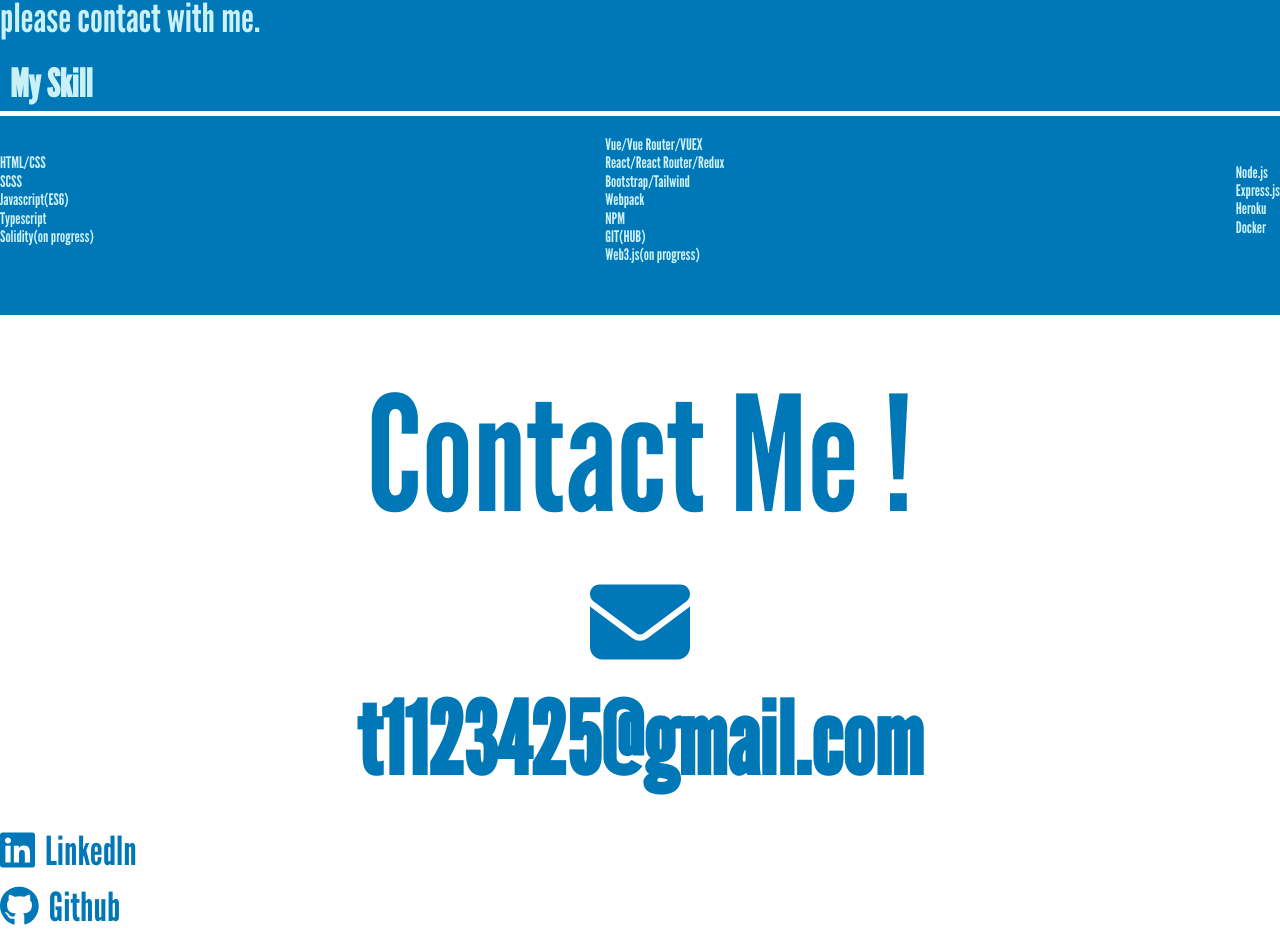
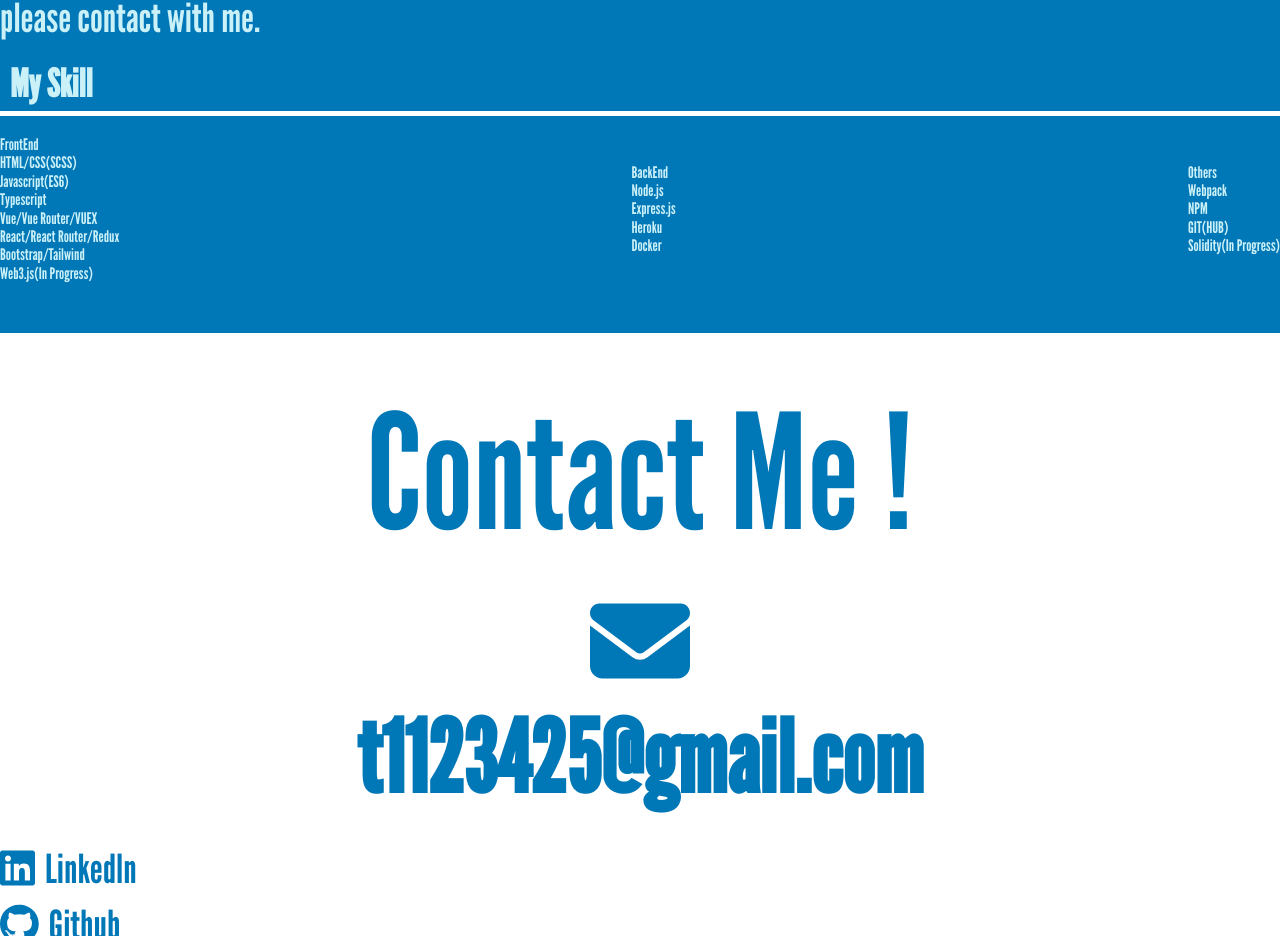
Before and after one commit to t1123425/my-portfolio, a React (Create React App) app: page /about in a window 1280 px wide. Shown: the part 769-1705 px from the top of the page. Built offline with nearby package versions, Linux system fonts and the light colour scheme; no server answers.

Commit message:
update worklist & home page layout

```diff
--- a/src/components/About/index.tsx
+++ b/src/components/About/index.tsx
@@ -19,32 +19,22 @@ export const SkillList: React.FC = () => {
   return (
     <div className="flexContent space-between">
       <div className="skillBlock">
+        <h2>FrontEnd</h2>
         <ul>
-          <li>HTML/CSS</li>
-          <li>SCSS</li>
+          <li>HTML/CSS(SCSS)</li>
           <li>Javascript(ES6)</li>
           <li>Typescript</li>
+          <li>Vue/Vue Router/VUEX</li>
+          <li>React/React Router/Redux</li>
+          <li>Bootstrap/Tailwind</li>
           <li>
-            Solidity
-            <span>(on progress)</span>
+            Web3.js
+            <span>(In Progress)</span>
           </li>
         </ul>
       </div>
       <div className="skillBlock">
-        <ul>
-          <li>Vue/Vue Router/VUEX</li>
-          <li>React/React Router/Redux</li>
-          <li>Bootstrap/Tailwind</li>
-          <li>Webpack</li>
-          <li>NPM</li>
-          <li>GIT(HUB)</li>
-          <li>
-            Web3.js
-            <span>(on progress)</span>
-          </li>
-        </ul>
-      </div>
-      <div className="skillBlock">
+        <h2>BackEnd</h2>
         <ul>
           <li>Node.js</li>
           <li>Express.js</li>
@@ -52,6 +42,18 @@ export const SkillList: React.FC = () => {
           <li>Docker</li>
         </ul>
       </div>
+      <div className="skillBlock">
+        <h2>Others</h2>
+        <ul>
+          <li>Webpack</li>
+          <li>NPM</li>
+          <li>GIT(HUB)</li>
+          <li>
+            Solidity
+            <span>(In Progress)</span>
+          </li>
+        </ul>
+      </div>
     </div>
   )
 }
--- a/src/components/Work/index.tsx
+++ b/src/components/Work/index.tsx
@@ -4,7 +4,11 @@ import { Link } from 'react-router-dom'
 import { getWorkDataArray } from '../../features/workData/selectors'
 import { WorkListWrap, WorkBlock } from './style'
 
-export const WorkList: React.FC = () => {
+interface WorklistProps {
+  workLimit?: number
+}
+
+export const WorkList: React.FC<WorklistProps> = (props) => {
   let DataState = useSelector(getWorkDataArray)
   useEffect(() => {
     // console.log('worklist', DataState)
@@ -12,6 +16,7 @@ export const WorkList: React.FC = () => {
   return (
     <WorkListWrap>
       {DataState.workDataArray.map((e: any, i: number) => {
+        if (props.workLimit && i >= props.workLimit) return null
         return (
           <WorkBlock key={i} bgImg={e.imgSrc ? e.imgSrc : null}>
             <Link className="workTitle" to={`/work/${e.name}`}>
--- a/src/pages/Home.tsx
+++ b/src/pages/Home.tsx
@@ -1,5 +1,8 @@
 import React, { Fragment } from 'react'
 import { WorkList } from '../components/Work'
+import { Link } from 'react-router-dom'
+import { FontAwesomeIcon } from '@fortawesome/react-fontawesome'
+import { faGripVertical } from '@fortawesome/free-solid-svg-icons'
 const Home: React.FC = () => {
   return (
     <Fragment>
@@ -7,7 +10,17 @@ const Home: React.FC = () => {
         <h1>I'm Tom Yuan</h1>
         <h1>Front End Developer</h1>
       </section>
-      <WorkList />
+      <section className="maxWidthContainer">
+        {/* <p>Hi!there ,welcome to my portfolio, </p> */}
+        <h1 className="title bold borderBottom text-center">
+          My Recently Works
+        </h1>
+        <WorkList workLimit={4} />
+        <Link to="/work" className="btn morework text-center">
+          <FontAwesomeIcon icon={faGripVertical} />
+          <span>More works</span>
+        </Link>
+      </section>
     </Fragment>
   )
 }
--- a/src/style/main.scss
+++ b/src/style/main.scss
@@ -27,12 +27,25 @@ html,body,#root{
 }
 
 .btn{
+  display: block;
   background-color: transparent;
   border: 0;
   outline: none;
   color:inherit;
   font-size: 40px;
   position: relative;
+  &.morework{
+    margin:50px auto;
+    width:100%;
+    max-width: 750px;
+    border-radius: 25px;
+    color:#0077b6;
+    background-color: #fff;
+    padding: 10px 20px;
+  }
+  span{
+    margin-left: 10px;
+  }
   &:after{
     content:"";
     display: block;
@@ -44,17 +57,14 @@ html,body,#root{
     transition: width 0.5s linear;
     background-color: #fff;
   }
-  &:hover{
-    &:after{
-      content:"";
-      display: block;
-      width: 100%;
-    }
-  }
   &.backPage{
     margin-top: 30px;
-    span{
-      margin-left: 10px;
+    &:hover{
+      &:after{
+        content:"";
+        display: block;
+        width: 100%;
+      }
     }
   }
 }
```
